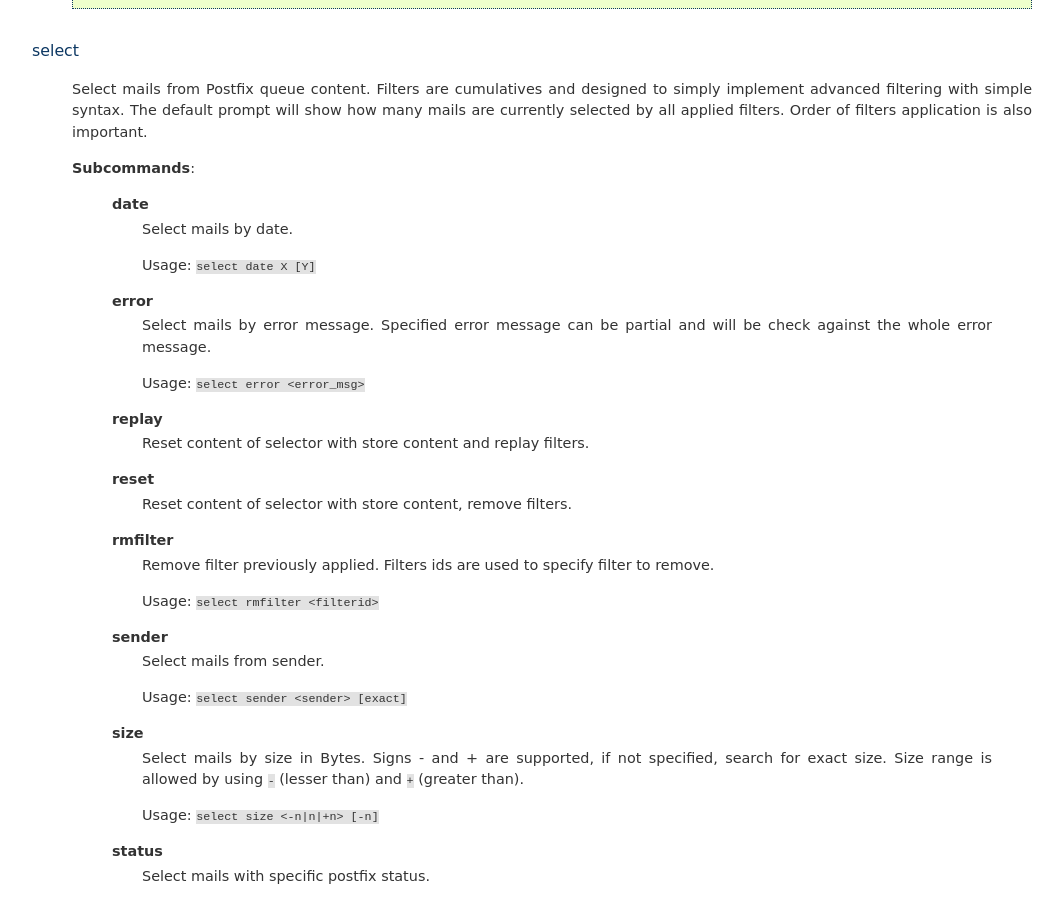
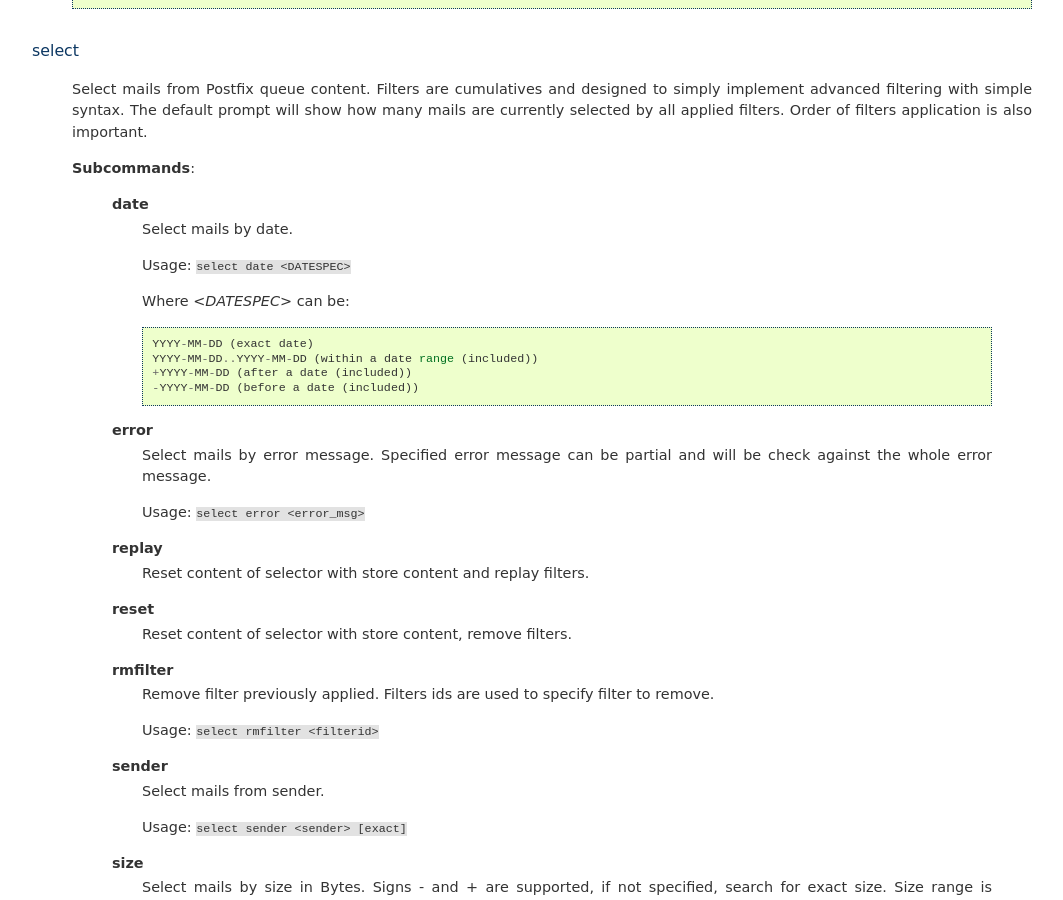
Before and after one commit to outini/pymailq, a Sphinx documentation site: the page built from docs/pqshell.rst, in a window 1280 px wide and 900 px high, scrolled down 1132 px. Shown: the whole window, without its empty margins (88-1151 px from the left). Built offline with Sphinx 7.4.7, drawn with Linux system fonts in a browser that asks for light colours.

Commit message:
Date selector documentation reviewed

```diff
--- a/docs/pqshell.rst
+++ b/docs/pqshell.rst
@@ -68,7 +68,14 @@ select
         **date**
             Select mails by date.
 
-            Usage: ``select date X [Y]``
+            Usage: ``select date <DATESPEC>``
+
+            Where `<DATESPEC>` can be::
+
+                YYYY-MM-DD (exact date)
+                YYYY-MM-DD..YYYY-MM-DD (within a date range (included))
+                +YYYY-MM-DD (after a date (included))
+                -YYYY-MM-DD (before a date (included))
 
         **error**
             Select mails by error message. Specified error message can be
```
Also changed, not shown: 2 other files.
